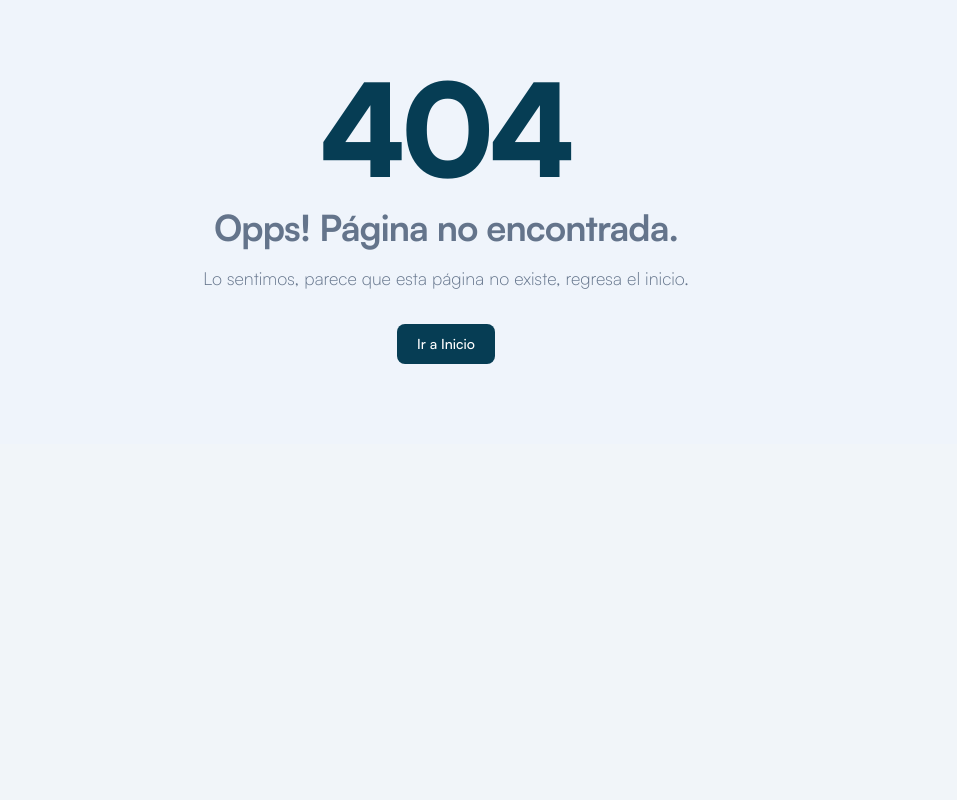
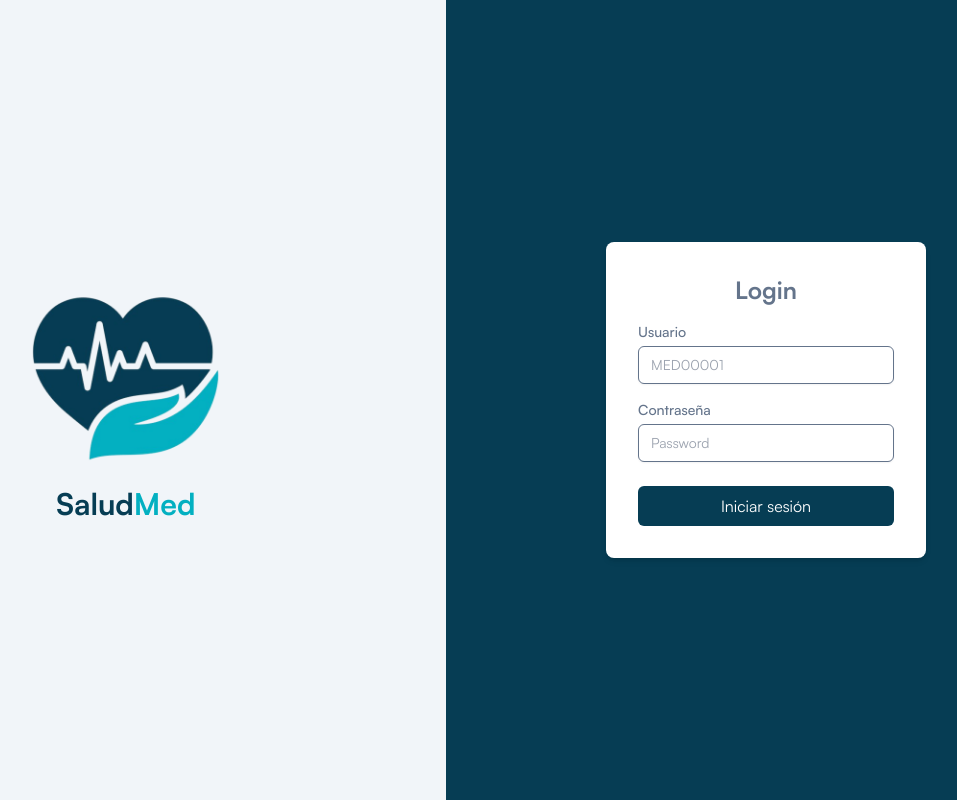
Before and after one commit to Guillermofr29/SaludMed-FrontEnd, a React (Vite) app: page /login in a window 1280 px wide. Before the commit this address had no page. Shown: the whole page, without its empty margins (194-1151 px from the left). Built offline with nearby package versions, Linux system fonts and the light colour scheme.

Commit message:
se añadio el login y todavia esta en proceso el logout

```diff
--- a/src/App.tsx
+++ b/src/App.tsx
@@ -1,5 +1,5 @@
 import { useEffect, useState } from 'react';
-import { Route, Routes, useLocation } from 'react-router-dom';
+import { Route, Routes, useLocation, Navigate } from 'react-router-dom';
 
 import Loader from './common/Loader';
 import PageTitle from './components/PageTitle';
@@ -11,9 +11,11 @@ import Dashboard from './pages/Dashboard/Dashboard';
 import Patients from './pages/Patients/Patients';
 import PatientEdit from './pages/Patients/PatientEdit';
 import PatientAdd from './pages/Patients/PatientAdd';
+import Login from './pages/Login';
 
 function App() {
   const [loading, setLoading] = useState<boolean>(true);
+  const [isAuthenticated, setIsAuthenticated] = useState<boolean>(false);
   const { pathname } = useLocation();
 
   useEffect(() => {
@@ -30,50 +32,26 @@ function App() {
     <>
       <Routes>
         <Route
-          index
-          element={
-            <>
-              <PageTitle title="Inicio | SaludMed" />
-              <Dashboard />
-            </>
-          }
+          path="/login"
+          element={<Login setIsAuthenticated={setIsAuthenticated} />}
+        />
+        <Route
+          path="/"
+          element={isAuthenticated ? <Dashboard /> : <Navigate to="/login" />}
         />
         <Route
           path="/pacientes"
-          element={
-            <>
-              <PageTitle title="Pacientes | SaludMed" />
-              <Patients />
-            </>
-          }
+          element={isAuthenticated ? <Patients /> : <Navigate to="/login" />}
         />
         <Route
           path="/pacientes/editar-paciente/:id"
-          element={
-          <>
-            <PageTitle title="Editar Pacientes | SaludMed" />
-            <PatientEdit />
-          </>
-          }
+          element={isAuthenticated ? <PatientEdit /> : <Navigate to="/login" />}
         />
         <Route
           path="/pacientes/agregar-paciente"
-          element={
-            <>
-              <PageTitle title="Agregar Paciente | SaludMed" />
-              <PatientAdd />
-            </>
-          }
+          element={isAuthenticated ? <PatientAdd /> : <Navigate to="/login" />}
         />
-        <Route
-          path="/*"
-          element={
-            <>
-              <PageTitle title="Not Found | SaludMed" />
-              <NotFound />
-            </>
-          }
-        />
+        <Route path="/*" element={<NotFound />} />
       </Routes>
     </>
   );
--- a/src/components/Header/DropdownUser.tsx
+++ b/src/components/Header/DropdownUser.tsx
@@ -1,12 +1,21 @@
 import { useEffect, useRef, useState } from 'react';
-import { Link } from 'react-router-dom';
+import { Link, useNavigate } from 'react-router-dom';
 import { FontAwesomeIcon } from '@fortawesome/react-fontawesome';
-import { faUser, faRightFromBracket, faChevronDown } from '@fortawesome/free-solid-svg-icons';
+import {
+  faUser,
+  faRightFromBracket,
+  faChevronDown,
+} from '@fortawesome/free-solid-svg-icons';
 
 import UserOne from '../../images/user/user-1.jpg';
 
-const DropdownUser = () => {
+interface DropdownUserProps {
+  setIsAuthenticated: (isAuthenticated: boolean) => void;
+}
+
+const DropdownUser: React.FC<DropdownUserProps> = ({ setIsAuthenticated }) => {
   const [dropdownOpen, setDropdownOpen] = useState(false);
+  const navigate = useNavigate();
 
   const trigger = useRef<any>(null);
   const dropdown = useRef<any>(null);
@@ -37,6 +46,11 @@ const DropdownUser = () => {
     return () => document.removeEventListener('keydown', keyHandler);
   });
 
+  const handleLogout = () => {
+    setIsAuthenticated(false);
+    navigate('/login');
+  };
+
   return (
     <div className="relative">
       <Link
@@ -53,10 +67,14 @@ const DropdownUser = () => {
         </span>
 
         <span className="h-12 w-12 rounded-full overflow-hidden">
-          <img src={UserOne} alt="User" className="h-full w-full object-cover"/>
+          <img
+            src={UserOne}
+            alt="User"
+            className="h-full w-full object-cover"
+          />
         </span>
 
-        <FontAwesomeIcon icon={faChevronDown}/>
+        <FontAwesomeIcon icon={faChevronDown} />
       </Link>
 
       {/* <!-- Dropdown Start --> */}
@@ -79,9 +97,12 @@ const DropdownUser = () => {
             </Link>
           </li>
         </ul>
-        <button className="flex items-center gap-3.5 px-6 py-4 text-sm font-medium duration-300 ease-in-out hover:text-primary lg:text-base">
+        <button
+          onClick={handleLogout}
+          className="flex items-center gap-3.5 px-6 py-4 text-sm font-medium duration-300 ease-in-out hover:text-primary lg:text-base"
+        >
           Log Out
-        <FontAwesomeIcon icon={faRightFromBracket} />
+          <FontAwesomeIcon icon={faRightFromBracket} />
         </button>
       </div>
       {/* <!-- Dropdown End --> */}
--- a/src/layout/DefaultLayout.tsx
+++ b/src/layout/DefaultLayout.tsx
@@ -2,7 +2,10 @@ import React, { useState, ReactNode } from 'react';
 import Header from '../components/Header/index';
 import Sidebar from '../components/Sidebar/index';
 
-const DefaultLayout: React.FC<{ children: ReactNode }> = ({ children }) => {
+const DefaultLayout: React.FC<{
+  children: ReactNode;
+  setIsAuthenticated: (isAuthenticated: boolean) => void;
+}> = ({ children, setIsAuthenticated }) => {
   const [sidebarOpen, setSidebarOpen] = useState(false);
 
   return (
@@ -16,7 +19,11 @@ const DefaultLayout: React.FC<{ children: ReactNode }> = ({ children }) => {
         {/* <!-- ===== Content Area Start ===== --> */}
         <div className="relative flex flex-1 flex-col overflow-y-auto overflow-x-hidden">
           {/* <!-- ===== Header Start ===== --> */}
-          <Header sidebarOpen={sidebarOpen} setSidebarOpen={setSidebarOpen} />
+          <Header
+            sidebarOpen={sidebarOpen}
+            setSidebarOpen={setSidebarOpen}
+            setIsAuthenticated={setIsAuthenticated}
+          />
           {/* <!-- ===== Header End ===== --> */}
 
           {/* <!-- ===== Main Content Start ===== --> */}
--- /dev/null
+++ b/src/pages/Login.tsx
@@ -0,0 +1,95 @@
+import React, { useState } from 'react';
+import { useNavigate } from 'react-router-dom';
+import axiosInstance from '../api/axiosConfig';
+
+interface LoginProps {
+  setIsAuthenticated: (isAuthenticated: boolean) => void;
+}
+
+const Login: React.FC<LoginProps> = ({ setIsAuthenticated }) => {
+  const [correo, setCorreo] = useState<string>('');
+  const [contraseña, setContraseña] = useState<string>('');
+  const navigate = useNavigate(); // Add this line
+
+  const handleLogin = async (event: React.FormEvent) => {
+    event.preventDefault();
+    try {
+      const response = await axiosInstance.post('/api/auth/login', {
+        correo,
+        contraseña,
+      });
+      if (response.status === 200) {
+        setIsAuthenticated(true);
+        navigate('/'); // Add this line to redirect to the dashboard
+      }
+    } catch (error) {
+      console.error('Error logging in', error);
+      alert('Correo o contraseña incorrectos');
+    }
+  };
+
+  return (
+    <div className="flex h-screen">
+      <div className="hidden sm:flex sm:flex-1 bg-gray-100 items-center justify-center">
+        <div className="text-center">
+          <img
+            src="/src/images/logo/logoLogin.png"
+            alt="SaludMed Logo"
+            className="mx-auto mb-4 w-40 md:w-32 lg:w-40 xl:w-48 2xl:w-56"
+          />
+          <h1 className="text-3xl font-bold text-customBlue">
+            Salud<span className="text-secondBlue">Med</span>
+          </h1>
+        </div>
+      </div>
+
+      <div className="flex-1 bg-customBlue flex items-center justify-center">
+        <div className="bg-white p-8 rounded-lg shadow-md w-80">
+          <h2 className="text-2xl font-semibold mb-4 text-center">Login</h2>
+          <form onSubmit={handleLogin}>
+            <div className="mb-4">
+              <label
+                htmlFor="correo"
+                className="block text-sm font-medium text-gray-700"
+              >
+                Usuario
+              </label>
+              <input
+                type="text"
+                id="correo"
+                value={correo}
+                onChange={(e) => setCorreo(e.target.value)}
+                className="mt-1 block w-full px-3 py-2 border border-gray-300 rounded-md shadow-sm focus:outline-none focus:ring-teal-500 focus:border-teal-500 sm:text-sm"
+                placeholder="MED00001"
+              />
+            </div>
+            <div className="mb-6">
+              <label
+                htmlFor="contraseña"
+                className="block text-sm font-medium text-gray-700"
+              >
+                Contraseña
+              </label>
+              <input
+                type="password"
+                id="contraseña"
+                value={contraseña}
+                onChange={(e) => setContraseña(e.target.value)}
+                className="mt-1 block w-full px-3 py-2 border border-gray-300 rounded-md shadow-sm focus:outline-none focus:ring-teal-500 focus:border-teal-500 sm:text-sm"
+                placeholder="Password"
+              />
+            </div>
+            <button
+              type="submit"
+              className="w-full bg-customBlue text-white py-2 px-4 rounded-md hover:bg-secondBlue"
+            >
+              Iniciar sesión
+            </button>
+          </form>
+        </div>
+      </div>
+    </div>
+  );
+};
+
+export default Login;
--- a/tailwind.config.cjs
+++ b/tailwind.config.cjs
@@ -1,4 +1,4 @@
-const defaultTheme = require('tailwindcss/defaultTheme')
+const defaultTheme = require('tailwindcss/defaultTheme');
 
 /** @type {import('tailwindcss').Config} */
 module.exports = {
@@ -16,12 +16,13 @@ module.exports = {
     },
     extend: {
       borderRadius: {
-        '10': '10px',
-        'top': '10px 10px 0 0',
-
+        10: '10px',
+        top: '10px 10px 0 0',
       },
       colors: {
         /*Colores perzonalizados*/
+        customBlue: '#063D54',
+        secondBlue: '#03B0C1',
         blueChart: '#7EB9FF',
         pinkChart: '#FF7EFA',
         blue: '#063D54',
@@ -270,4 +271,4 @@ module.exports = {
     },
   },
   plugins: [],
-}
+};
```
Also changed, not shown: src/components/Header/index.tsx (+16 -40 lines), src/images/logo/logoLogin.png (added), 1 other file (tests, documents, lock files or other folders).
